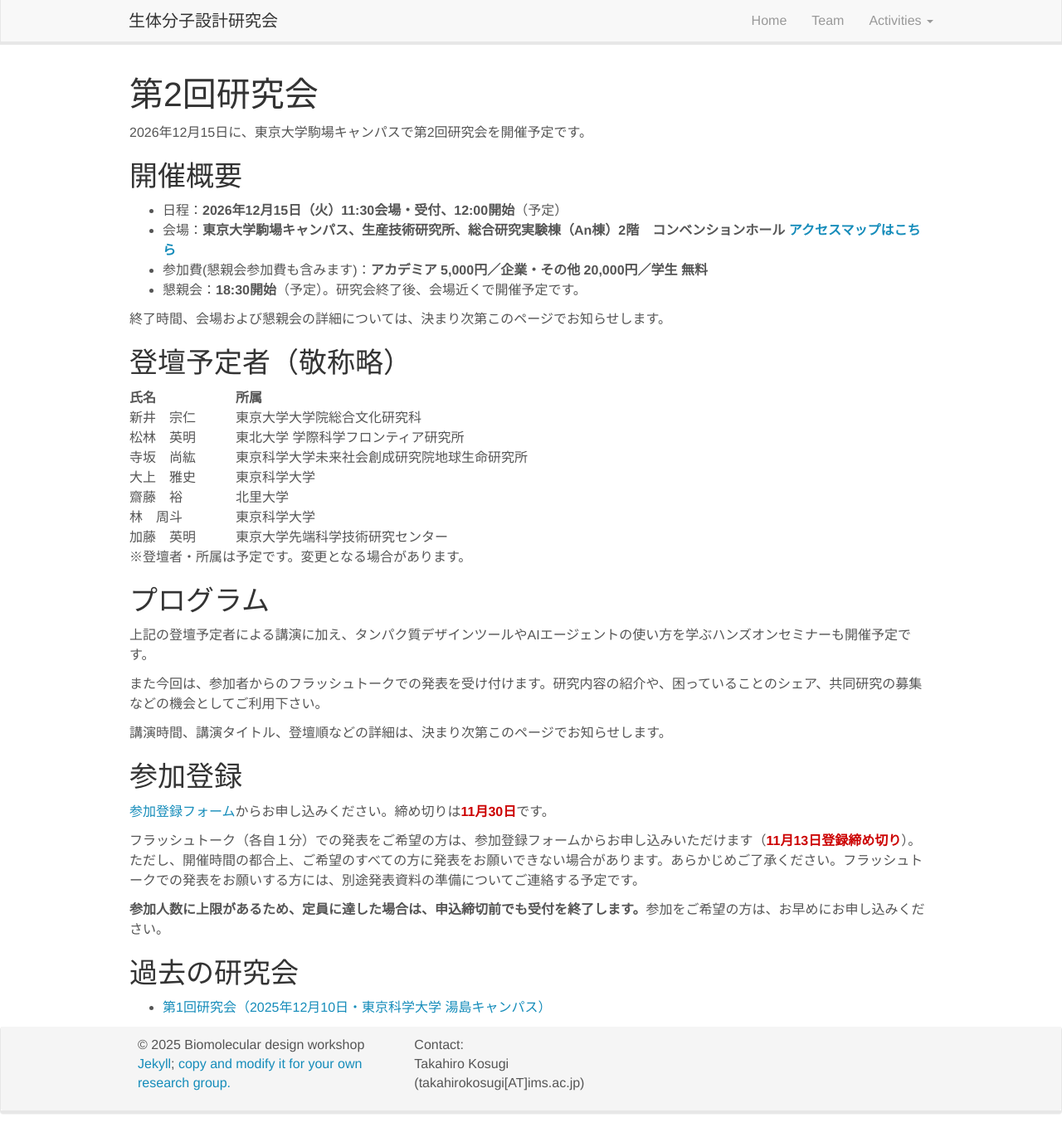
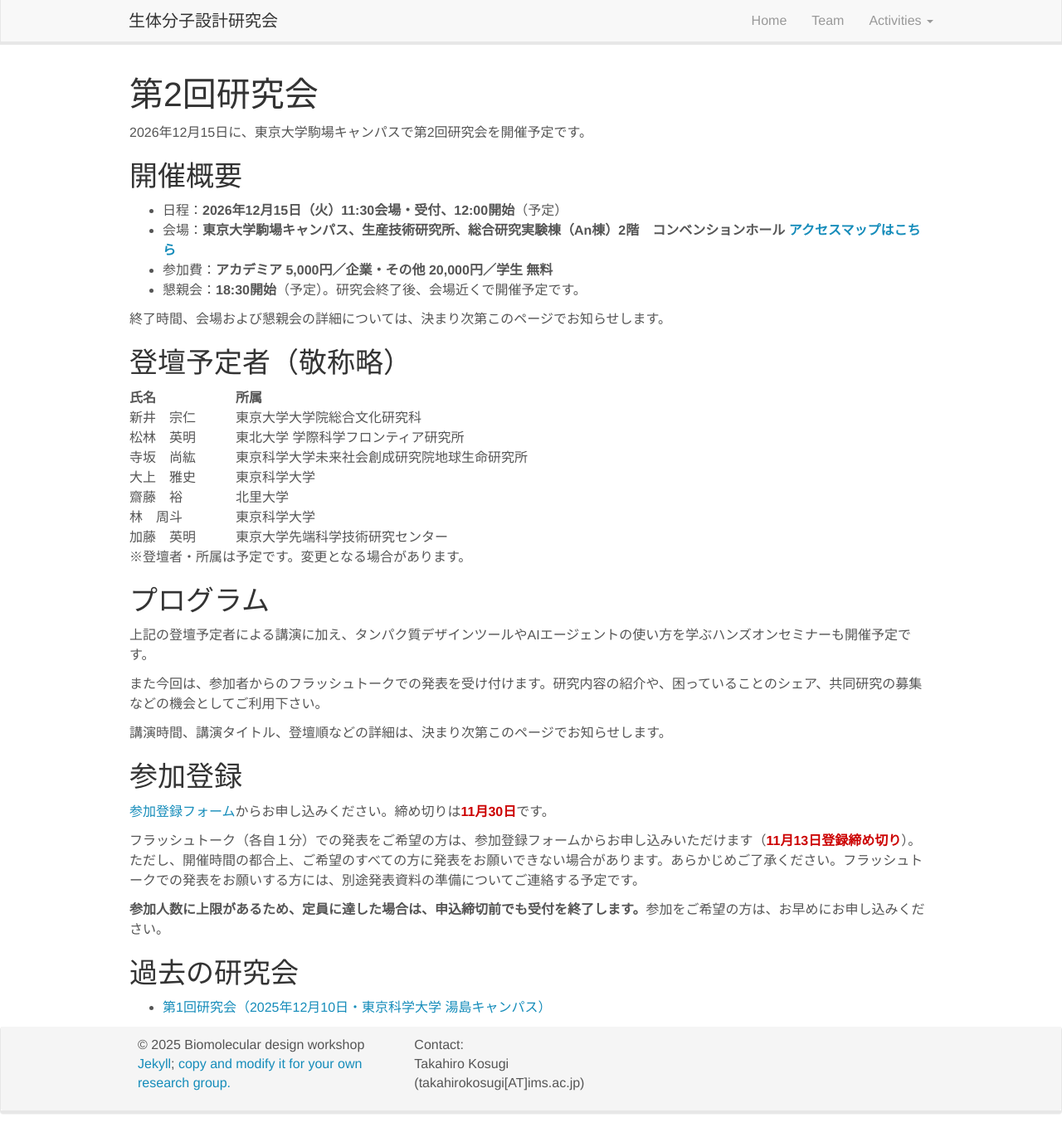
Before and after one commit to biomol-des-ws/biomol-des-ws.github.io, a Jekyll site: the page built from _pages/activities.md, in a window 1280 px wide and 1365 px high. Shown: the whole window at 83% size. Built offline with Jekyll 4.4.1, drawn with Linux system fonts in a browser that asks for light colours; nearby versions of some CDN libraries.

Commit message:
Update activities.md

```diff
--- a/_pages/activities.md
+++ b/_pages/activities.md
@@ -14,7 +14,7 @@ permalink: /activities
 
 - 日程：**2026年12月15日（火）11:30会場・受付、12:00開始**（予定）
 - 会場：**東京大学駒場キャンパス、生産技術研究所、総合研究実験棟（An棟）2階　コンベンションホール [アクセスマップはこちら](https://www.iis.u-tokyo.ac.jp/ja/access/)**
-- 参加費(懇親会参加費も含みます)：**アカデミア 5,000円／企業・その他 20,000円／学生 無料**
+- 参加費：**アカデミア 5,000円／企業・その他 20,000円／学生 無料**
 - 懇親会：**18:30開始**（予定）。研究会終了後、会場近くで開催予定です。
 
 終了時間、会場および懇親会の詳細については、決まり次第このページでお知らせします。
```
